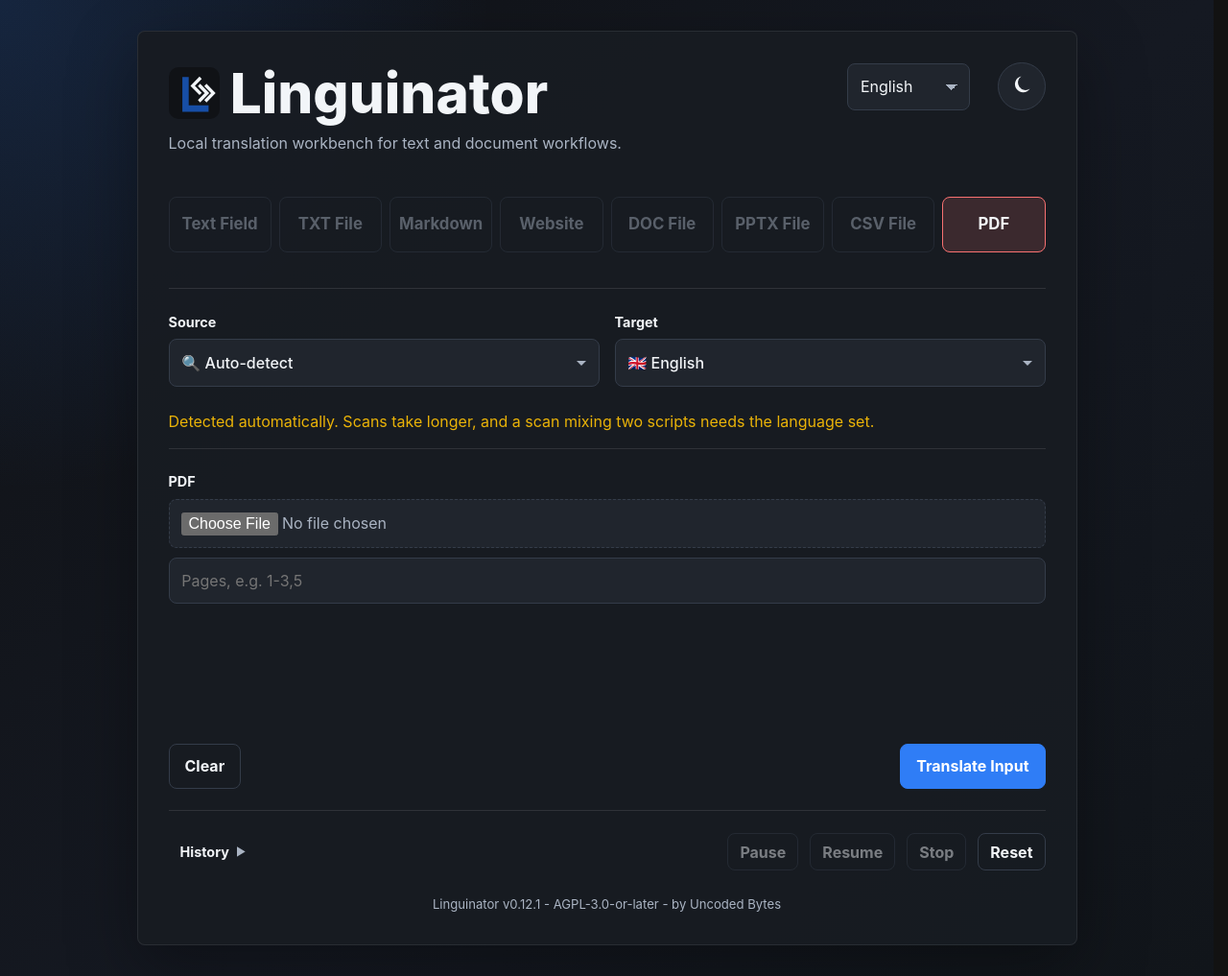
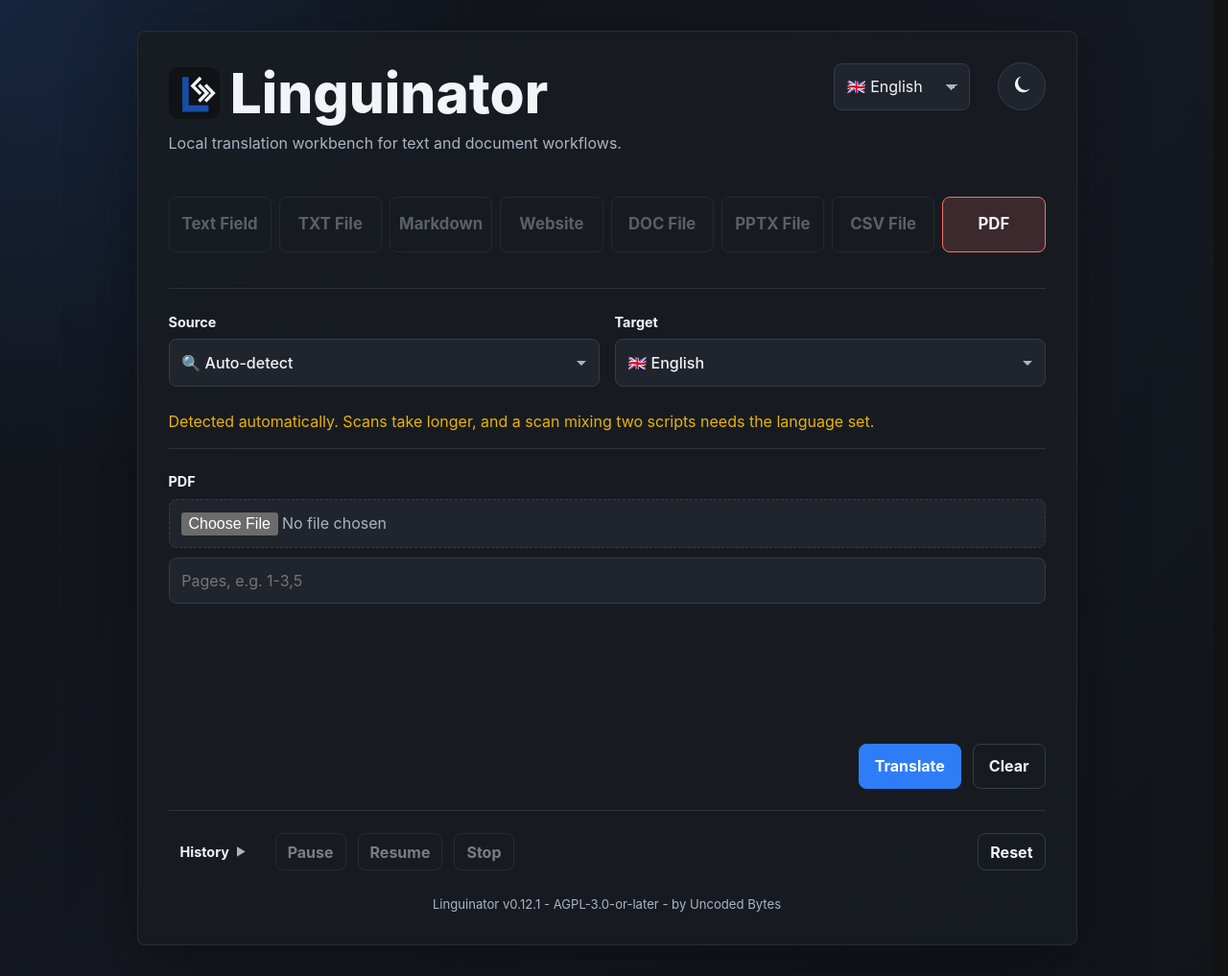
Before and after one commit to Marschux/Linguinator, a FastAPI app: page / in a window 1280 px wide. Shown: the whole page at 96% size. Run offline with FastAPI, Linux system fonts and the light colour scheme; data that the repository does not hold is empty; some libraries are stand-ins or nearby versions.

Commit message:
UI polish: flags in the language picker, button repositioning, shorter labels
- UI language <select> options get a flag emoji, same technique as
  the existing countryFlag() used elsewhere.
- Pause/Resume/Stop pack to the left of the history header row,
  Reset sits apart on the right (it deletes data, so it doesn't
  belong in the same click cluster as queue control).
- Translate and Clear both cluster on the right of the primary
  actions row, Translate first.
- "Translate Input" shortened to "Translate" in all four UI
  languages, matching translations shortened the same way.

```diff
--- a/app/static/app.js
+++ b/app/static/app.js
@@ -46,7 +46,7 @@ let languageData = null;
         textFile: "TXT File",
         markdownFile: "Markdown File",
         loadFile: "Load File",
-        translateInput: "Translate Input",
+        translateInput: "Translate",
         clear: "Clear",
         pause: "Pause",
         resume: "Resume",
@@ -149,7 +149,7 @@ let languageData = null;
         textFile: "TXT-Datei",
         markdownFile: "Markdown-Datei",
         loadFile: "Datei laden",
-        translateInput: "Eingabe übersetzen",
+        translateInput: "Übersetzen",
         clear: "Leeren",
         pause: "Pause",
         resume: "Fortsetzen",
@@ -252,7 +252,7 @@ let languageData = null;
         textFile: "Archivo TXT",
         markdownFile: "Archivo Markdown",
         loadFile: "Cargar archivo",
-        translateInput: "Traducir entrada",
+        translateInput: "Traducir",
         clear: "Limpiar",
         pause: "Pausar",
         resume: "Continuar",
@@ -355,7 +355,7 @@ let languageData = null;
         textFile: "Fichier TXT",
         markdownFile: "Fichier Markdown",
         loadFile: "Charger le fichier",
-        translateInput: "Traduire l'entrée",
+        translateInput: "Traduire",
         clear: "Effacer",
         pause: "Pause",
         resume: "Reprendre",
--- a/app/static/styles.css
+++ b/app/static/styles.css
@@ -428,8 +428,11 @@
       padding-top: 1.45rem;
     }
     .actions { display: flex; flex-wrap: wrap; gap: .75rem; margin-top: 1rem; }
-    .actions-right { justify-content: flex-end; }
-    .primary-actions { justify-content: space-between; }
+    .actions-right { flex: 1; justify-content: flex-end; }
+    /* Pause/Resume/Stop pack to the left of this row, Reset sits apart on the right - it deletes
+       data, so it does not belong in the same cluster a misclick could land in. */
+    .reset-history { margin-left: auto; }
+    .primary-actions { justify-content: flex-end; }
     .section { margin-top: 1.4rem; }
     .hidden { display: none; }
     .invisible { visibility: hidden; }
--- a/app/templates/index.html
+++ b/app/templates/index.html
@@ -18,10 +18,10 @@
         <div class="header-controls">
           <label for="uiLanguage" class="visually-hidden">UI Language</label>
           <select id="uiLanguage" title="Select the interface language." data-title-key="tipUiLanguage">
-              <option value="en">English</option>
-              <option value="de">Deutsch</option>
-              <option value="es">Español</option>
-              <option value="fr">Français</option>
+              <option value="en">&#127468;&#127463; English</option>
+              <option value="de">&#127465;&#127466; Deutsch</option>
+              <option value="es">&#127466;&#127480; Español</option>
+              <option value="fr">&#127467;&#127479; Français</option>
           </select>
         </div>
         <button id="themeToggle" class="theme-toggle" type="button" title="Toggle light/dark mode." data-title-key="tipTheme" aria-label="Toggle light/dark mode." aria-pressed="false">
@@ -102,8 +102,8 @@
     </section>
 
     <div id="primaryActions" class="actions primary-actions">
+      <button id="translate" title="Start a new translation for the current input." data-title-key="tipTranslate">Translate</button>
       <button id="clearInput" class="secondary" type="button" title="Clear the current input and result." data-title-key="tipClear">Clear</button>
-      <button id="translate" title="Start a new translation for the current input." data-title-key="tipTranslate">Translate Input</button>
     </div>
 
     <section id="jobsPanel" class="section workspace-section">
```
Also changed, not shown: tests/test_main.py (+2 -1 lines).
